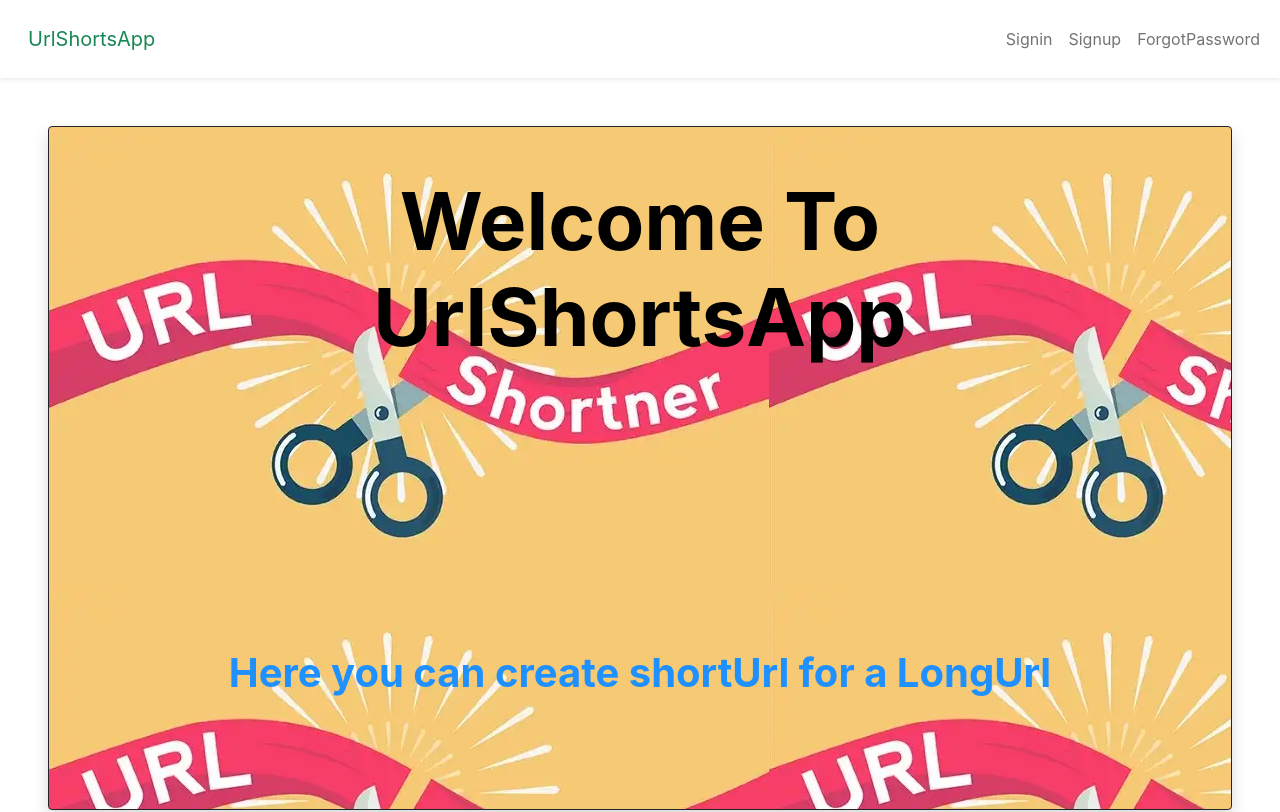
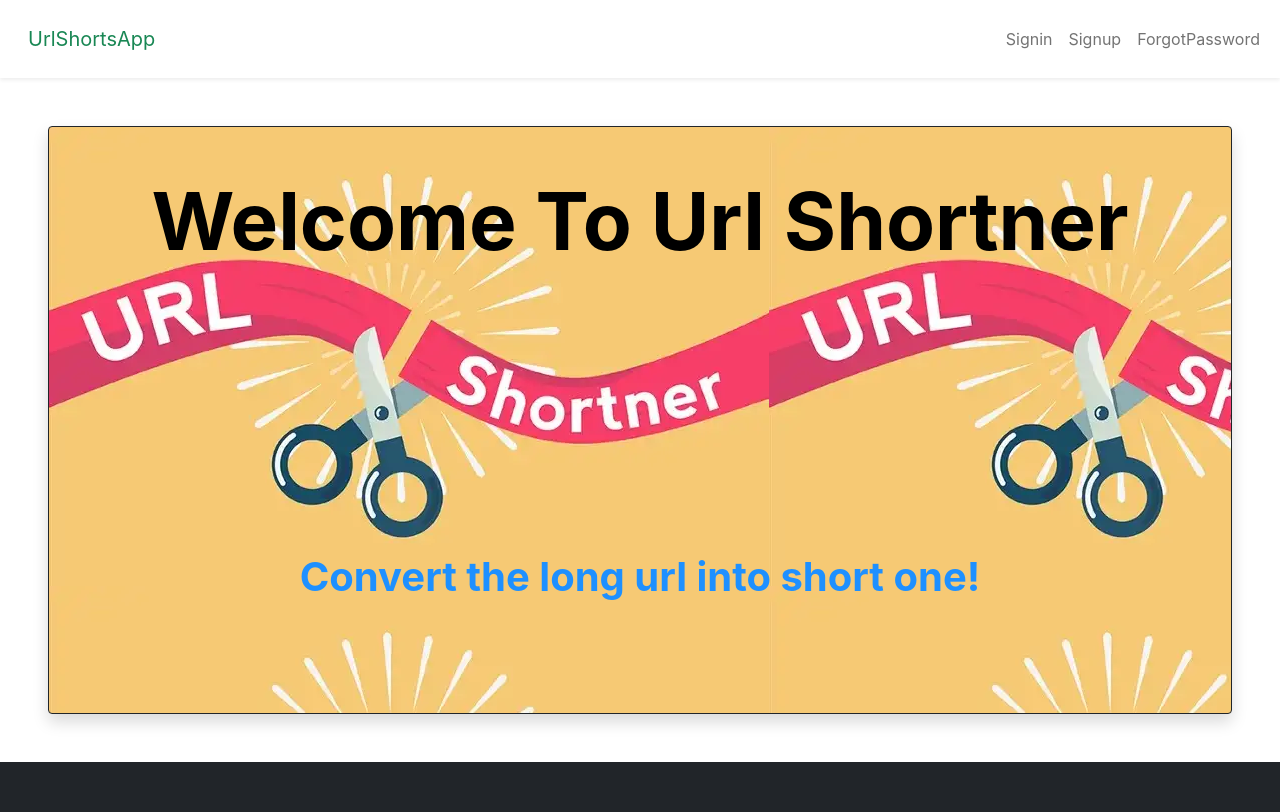
Before and after one commit to JP8433/url-shortner-frontend, a React (Create React App) app: page / in a window 1280 px wide. Shown: the top 812 px of the page. Built offline with nearby package versions, Linux system fonts and the light colour scheme.

Commit message:
Update Home.js

```diff
--- a/src/components/Home.js
+++ b/src/components/Home.js
@@ -12,10 +12,10 @@ const Home = () => {
         id="homePage"
       >
         <div className="p-5 col">
-          <div className="lead display-1 welcome text-center">Welcome To UrlShortsApp</div>
+          <div className="lead display-1 welcome text-center">Welcome To Url Shortner</div>
         </div>
         <div className="p-5 display-6 col "><br/>
-          <p className="longurl text-center">Here you can create shortUrl for a LongUrl</p>
+          <p className="longurl text-center">Convert the long url into short one!</p>
         </div>
       </div>
       <div className="container-fluid bg-dark p-5">
```
